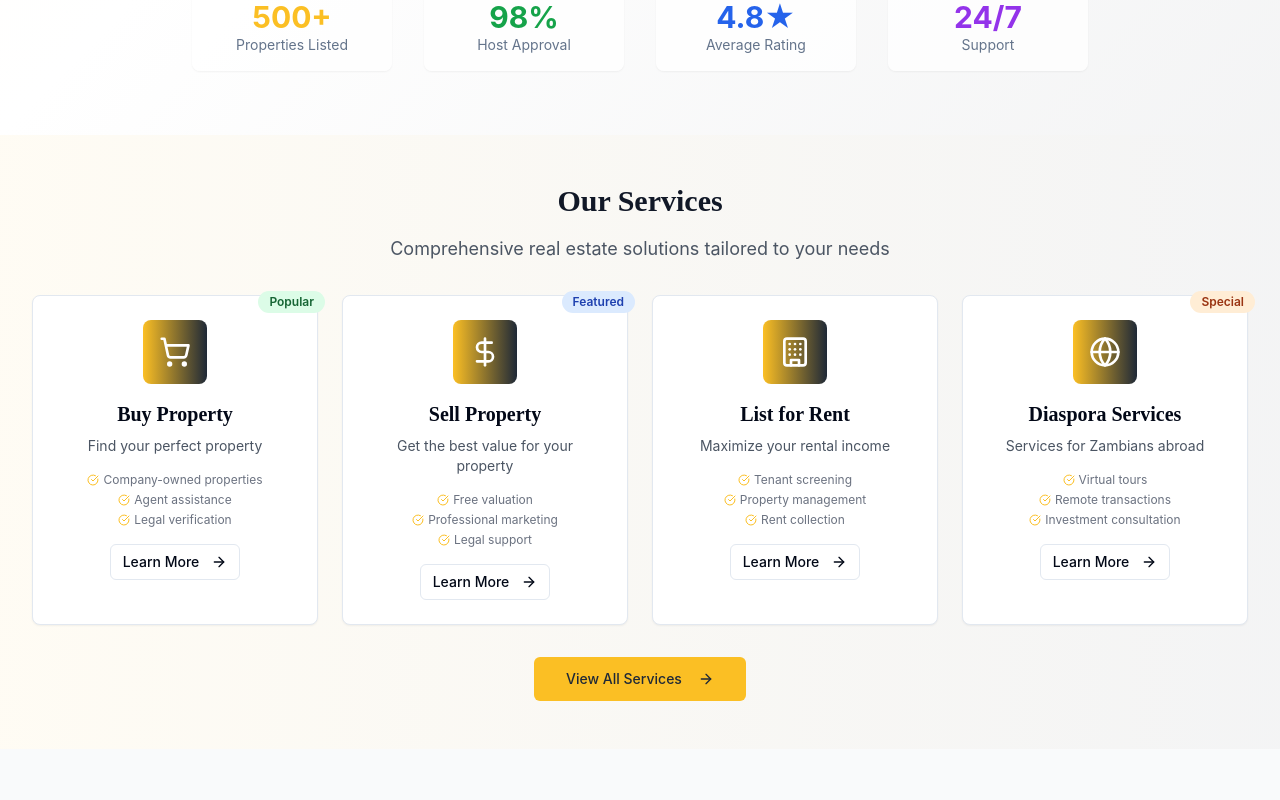
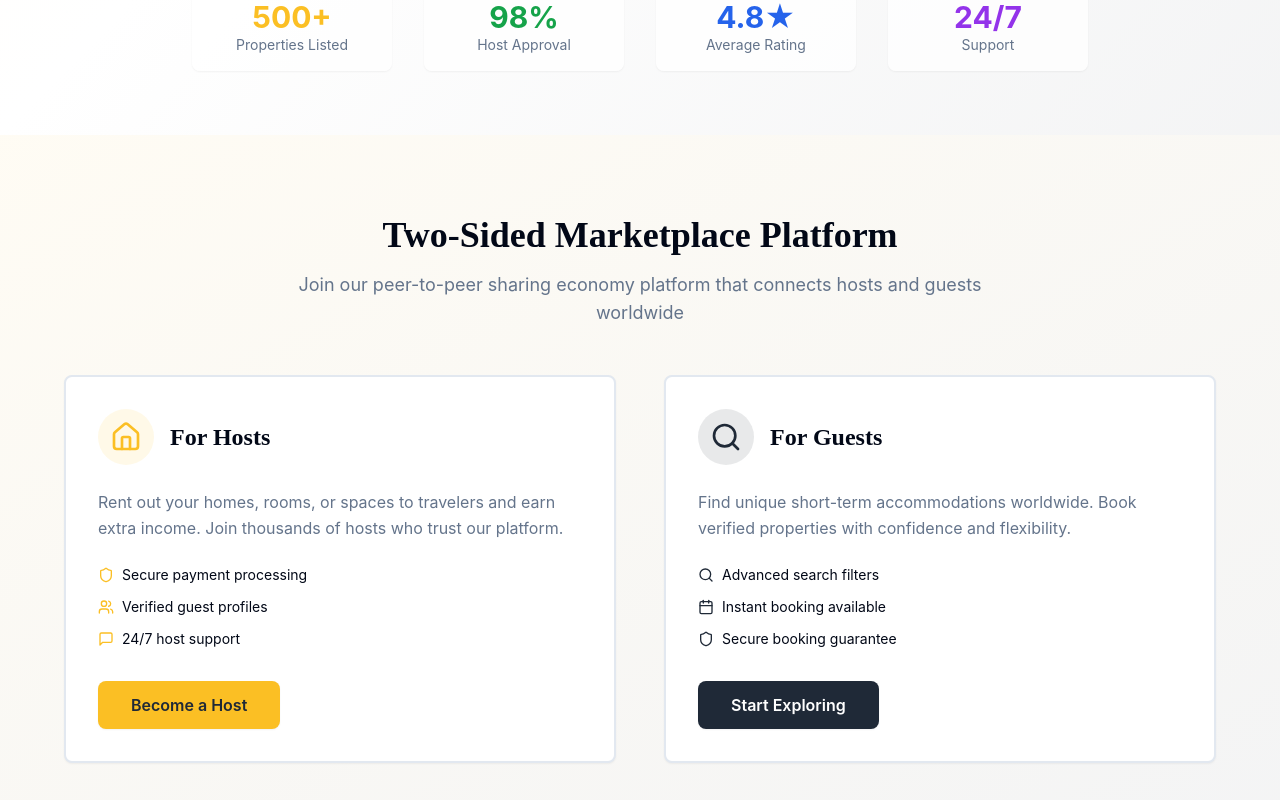
Before and after one commit to Francis-CyAI/goldfield-zambia-property-gateway, a React (Vite) app: page / in a window 1280 px wide. Shown: the part 1260-2060 px from the top of the page. Built offline with nearby package versions, Linux system fonts and the light colour scheme.

Commit message:
Refactor: Improve button visibility and platform design
Enhanced button styles and responsiveness for a user-friendly experience across all devices, aligning with the Airbnb marketplace model.

```diff
--- a/src/components/ui/button.tsx
+++ b/src/components/ui/button.tsx
@@ -5,25 +5,27 @@ import { cva, type VariantProps } from "class-variance-authority"
 import { cn } from "@/lib/utils"
 
 const buttonVariants = cva(
-  "inline-flex items-center justify-center gap-2 whitespace-nowrap rounded-md text-sm font-medium ring-offset-background transition-colors focus-visible:outline-none focus-visible:ring-2 focus-visible:ring-ring focus-visible:ring-offset-2 disabled:pointer-events-none disabled:opacity-50 [&_svg]:pointer-events-none [&_svg]:size-4 [&_svg]:shrink-0",
+  "inline-flex items-center justify-center gap-2 whitespace-nowrap rounded-md text-sm font-medium ring-offset-background transition-all duration-200 focus-visible:outline-none focus-visible:ring-2 focus-visible:ring-ring focus-visible:ring-offset-2 disabled:pointer-events-none disabled:opacity-50 [&_svg]:pointer-events-none [&_svg]:size-4 [&_svg]:shrink-0 shadow-sm hover:shadow-md",
   {
     variants: {
       variant: {
-        default: "bg-primary text-primary-foreground hover:bg-primary/90",
+        default: "bg-primary text-primary-foreground hover:bg-primary/90 border border-primary/20 hover:scale-[1.02] active:scale-[0.98]",
         destructive:
-          "bg-destructive text-destructive-foreground hover:bg-destructive/90",
+          "bg-destructive text-destructive-foreground hover:bg-destructive/90 border border-destructive/20 hover:scale-[1.02] active:scale-[0.98]",
         outline:
-          "border border-input bg-background hover:bg-accent hover:text-accent-foreground",
+          "border-2 border-primary bg-background text-primary hover:bg-primary hover:text-primary-foreground hover:scale-[1.02] active:scale-[0.98]",
         secondary:
-          "bg-secondary text-secondary-foreground hover:bg-secondary/80",
-        ghost: "hover:bg-accent hover:text-accent-foreground",
+          "bg-secondary text-secondary-foreground hover:bg-secondary/80 border border-secondary/20 hover:scale-[1.02] active:scale-[0.98]",
+        ghost: "hover:bg-accent hover:text-accent-foreground hover:scale-[1.02] active:scale-[0.98]",
         link: "text-primary underline-offset-4 hover:underline",
+        premium: "bg-gradient-to-r from-primary to-secondary text-white font-semibold hover:from-primary/90 hover:to-secondary/90 shadow-lg hover:shadow-xl hover:scale-[1.02] active:scale-[0.98]",
       },
       size: {
-        default: "h-10 px-4 py-2",
-        sm: "h-9 rounded-md px-3",
-        lg: "h-11 rounded-md px-8",
-        icon: "h-10 w-10",
+        default: "h-11 px-6 py-2 min-w-[44px]",
+        sm: "h-9 rounded-md px-4 min-w-[36px]",
+        lg: "h-12 rounded-lg px-8 text-base min-w-[48px]",
+        xl: "h-14 rounded-lg px-10 text-lg min-w-[56px]",
+        icon: "h-11 w-11",
       },
     },
     defaultVariants: {
--- a/src/pages/Index.tsx
+++ b/src/pages/Index.tsx
@@ -1,8 +1,10 @@
 
 import { useState } from 'react';
+import { Button } from '@/components/ui/button';
+import { Card, CardContent } from '@/components/ui/card';
+import { Home, Users, Shield, Search, Calendar, MessageSquare } from 'lucide-react';
 import HeroSection from '@/components/HeroSection';
 import FeaturedPropertiesSection from '@/components/FeaturedPropertiesSection';
-import ServicesNavigation from '@/components/ServicesNavigation';
 import PopularDestinations from '@/components/PopularDestinations';
 import FeaturesSection from '@/components/FeaturesSection';
 import TrustFeatures from '@/components/TrustFeatures';
@@ -14,7 +16,94 @@ const Index = () => {
   return (
     <div className="min-h-screen">
       <HeroSection />
-      <ServicesNavigation />
+
+      {/* Two-Sided Marketplace Section */}
+      <section className="py-12 md:py-20 bg-gradient-to-br from-primary/5 to-secondary/5">
+        <div className="container mx-auto px-4 sm:px-6 lg:px-8">
+          <div className="text-center mb-12">
+            <h2 className="text-3xl md:text-4xl font-bold text-foreground mb-4">
+              Two-Sided Marketplace Platform
+            </h2>
+            <p className="text-lg text-muted-foreground max-w-3xl mx-auto">
+              Join our peer-to-peer sharing economy platform that connects hosts and guests worldwide
+            </p>
+          </div>
+
+          <div className="grid md:grid-cols-2 gap-8 lg:gap-12 max-w-6xl mx-auto">
+            {/* For Hosts */}
+            <Card className="group hover:shadow-xl transition-all duration-300 border-2 hover:border-primary/20">
+              <CardContent className="p-6 md:p-8">
+                <div className="flex items-center mb-6">
+                  <div className="p-3 rounded-full bg-primary/10 mr-4">
+                    <Home className="h-8 w-8 text-primary" />
+                  </div>
+                  <h3 className="text-2xl font-bold text-foreground">For Hosts</h3>
+                </div>
+                <p className="text-muted-foreground mb-6 text-base leading-relaxed">
+                  Rent out your homes, rooms, or spaces to travelers and earn extra income. Join thousands of hosts who trust our platform.
+                </p>
+                <div className="space-y-3 mb-8">
+                  <div className="flex items-center text-sm">
+                    <Shield className="h-4 w-4 text-primary mr-2" />
+                    <span>Secure payment processing</span>
+                  </div>
+                  <div className="flex items-center text-sm">
+                    <Users className="h-4 w-4 text-primary mr-2" />
+                    <span>Verified guest profiles</span>
+                  </div>
+                  <div className="flex items-center text-sm">
+                    <MessageSquare className="h-4 w-4 text-primary mr-2" />
+                    <span>24/7 host support</span>
+                  </div>
+                </div>
+                <Button
+                  size="lg"
+                  className="w-full sm:w-auto bg-primary hover:bg-primary/90 text-primary-foreground font-semibold px-8 py-3 text-base transition-all duration-200 hover:scale-105"
+                >
+                  Become a Host
+                </Button>
+              </CardContent>
+            </Card>
+
+            {/* For Guests */}
+            <Card className="group hover:shadow-xl transition-all duration-300 border-2 hover:border-secondary/20">
+              <CardContent className="p-6 md:p-8">
+                <div className="flex items-center mb-6">
+                  <div className="p-3 rounded-full bg-secondary/10 mr-4">
+                    <Search className="h-8 w-8 text-secondary" />
+                  </div>
+                  <h3 className="text-2xl font-bold text-foreground">For Guests</h3>
+                </div>
+                <p className="text-muted-foreground mb-6 text-base leading-relaxed">
+                  Find unique short-term accommodations worldwide. Book verified properties with confidence and flexibility.
+                </p>
+                <div className="space-y-3 mb-8">
+                  <div className="flex items-center text-sm">
+                    <Search className="h-4 w-4 text-secondary mr-2" />
+                    <span>Advanced search filters</span>
+                  </div>
+                  <div className="flex items-center text-sm">
+                    <Calendar className="h-4 w-4 text-secondary mr-2" />
+                    <span>Instant booking available</span>
+                  </div>
+                  <div className="flex items-center text-sm">
+                    <Shield className="h-4 w-4 text-secondary mr-2" />
+                    <span>Secure booking guarantee</span>
+                  </div>
+                </div>
+                <Button
+                  size="lg"
+                  variant="secondary"
+                  className="w-full sm:w-auto bg-secondary hover:bg-secondary/90 text-secondary-foreground font-semibold px-8 py-3 text-base transition-all duration-200 hover:scale-105"
+                >
+                  Start Exploring
+                </Button>
+              </CardContent>
+            </Card>
+          </div>
+        </div>
+      </section>
+
       <FeaturedPropertiesSection />
       <PopularDestinations />
       <FeaturesSection />
```
